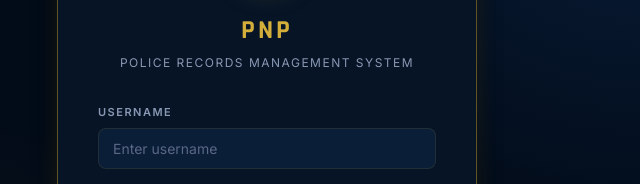
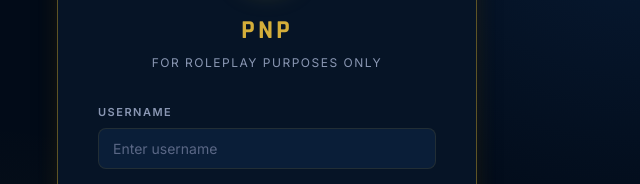
Before and after one commit to dosloveswho/pnp, a plain HTML site: page index.html in a window 1280 px wide. Shown: the part 246-430 px from the top of the page, 373-1013 px from the left. Drawn offline with Linux system fonts and the light colour scheme.

Commit message:
Update login message in index.html

```diff
--- a/index.html
+++ b/index.html
@@ -499,7 +499,7 @@
     <div class="login-logo">
       <img class="pnp-logo-img" src="PHRRP.png?v=2" alt="PNP Logo">
       <h1>PNP</h1>
-      <p>Police Records Management System</p>
+      <p>FOR ROLEPLAY PURPOSES ONLY</p>
     </div>
     <div id="login-error" class="error-msg"></div>
     <div class="form-group">
```
